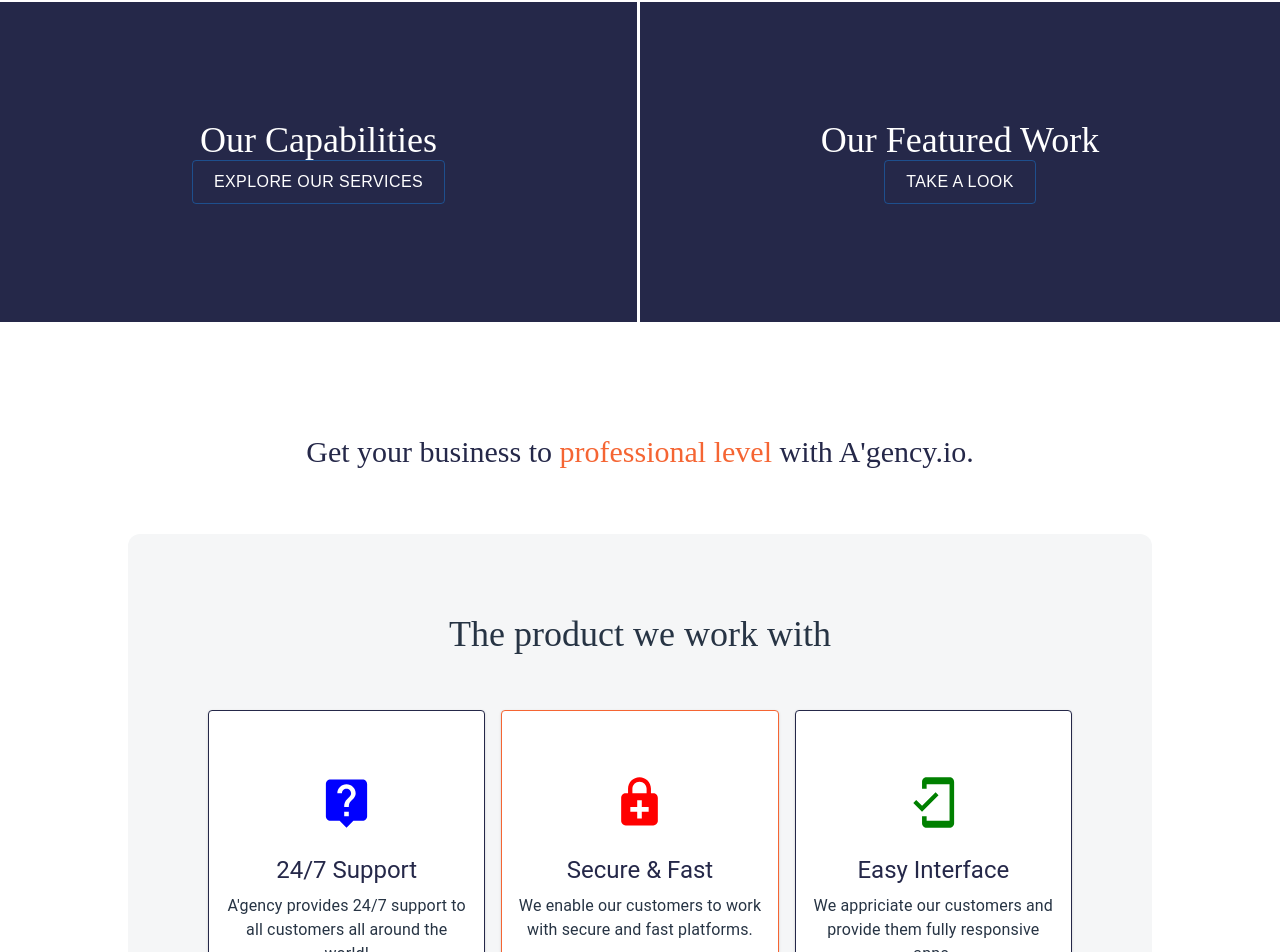
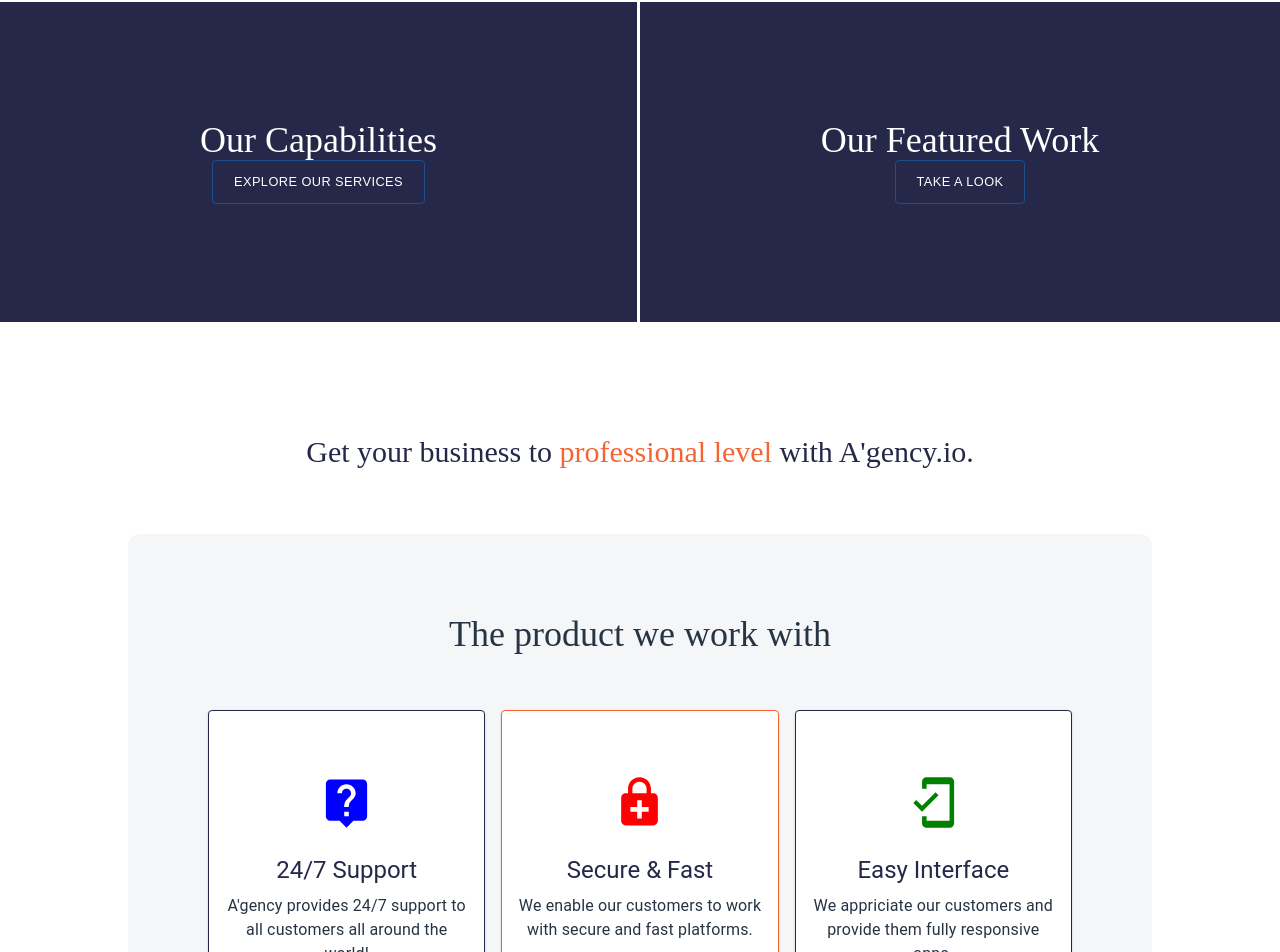
Before and after one commit to nazrinibrahimli/A-gency-website, a Next.js app: page / in a window 1280 px wide. Shown: the part 2614-3566 px from the top of the page. Built offline with nearby package versions, Linux system fonts and the light colour scheme.

Commit message:
changes to layout

```diff
--- a/app/components/cto.jsx
+++ b/app/components/cto.jsx
@@ -11,7 +11,7 @@ const cto = (props) => {
                     <img src={props.icon}/>
                   <h1 className='text-[white] '>{props.title}</h1>
                     <Button size="large" variant='outlined' className='mt-[2rem] font-sans rounded-sm border-5	border-[white]'>
-                    <p className='text-[white] text-[1rem]'>{props.cto}</p>
+                    <p className='text-[white] text-[0.8rem]'>{props.cto}</p>
                      </Button>
               </Grid>
     </div>
```
